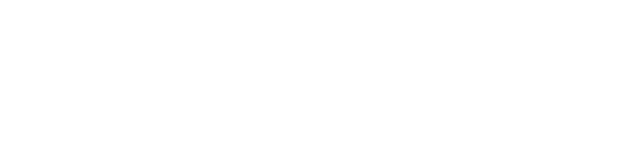
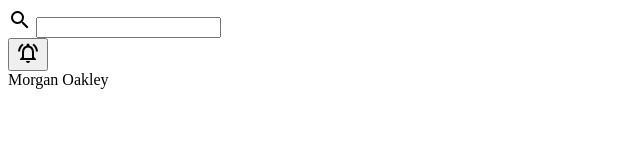
Before and after one commit to alloine23/admin-dashboard, a plain HTML site: page index.html in a window 1280 px wide. Shown: the whole page, without its empty margins (0-640 px from the left). Drawn offline with Linux system fonts and the light colour scheme.

Commit message:
feat: add HTML structure for search input and user account details in header

```diff
--- a/index.html
+++ b/index.html
@@ -12,7 +12,20 @@
   </head>
   <body>
     <!-- HEADER -->
-    <header class="header"></header>
+    <header class="header">
+      <div class="top">
+        <label for="search">
+          <span class="material-icons-outlined search-icon"> search </span>
+        </label>
+        <input type="text" name="search" id="search" />
+      </div>
+      <div class="account">
+        <button>
+          <span class="material-icons-outlined">notifications_active</span>
+        </button>
+        <div class="picture">Morgan Oakley</div>
+      </div>
+    </header>
 
     <!-- BOTTOM -->
     <div class="bottom"></div>
```
